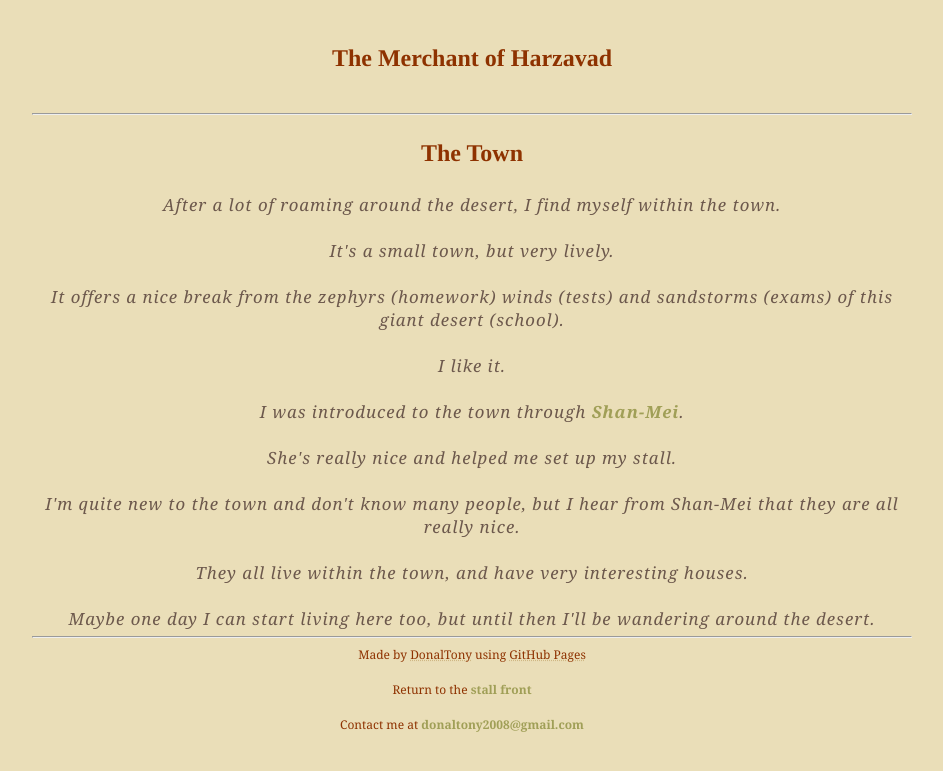
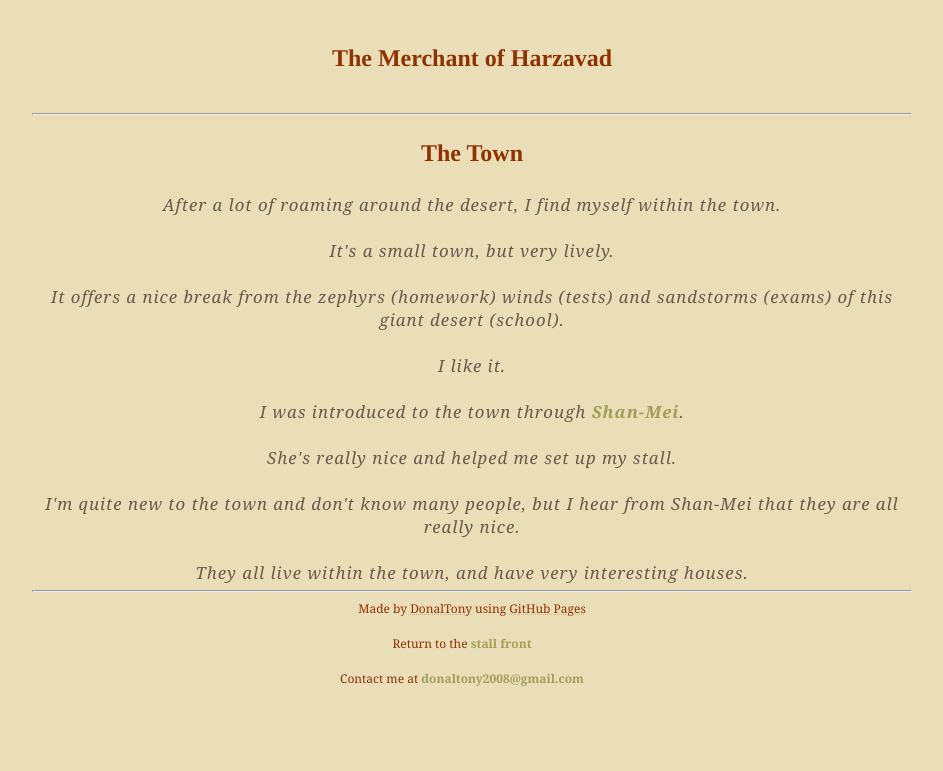
Before and after one commit to dvaraka/the-merchant, a Jekyll site: the page built from the-town.md, in a window 1280 px wide. Shown: the top 771 px of the page, without its empty margins (168-1111 px from the left). Built offline with Jekyll 4.4.1, drawn with Linux system fonts in a browser that asks for light colours; our own code applies the rules of GitHub Pages for plain Markdown files.

Commit message:
Update the-town.md

```diff
--- a/the-town.md
+++ b/the-town.md
@@ -3,5 +3,5 @@
 </head>
 <body>
   <h1>The Town</h1>
-  <h3>After a lot of roaming around the desert, I find myself within the town. <br><br> It's a small town, but very lively. <br><br> It offers a nice break from the zephyrs (homework) winds (tests) and sandstorms (exams) of this giant desert (school).<br><br> I like it. <br><br> I was introduced to the town through <a href="https://harzavad.github.io/the-merchant/">Shan-Mei</a>. <br><br>She's really nice and helped me set up my stall. <br><br> I'm quite new to the town and don't know many people, but I hear from Shan-Mei that they are all really nice. <br><br> They all live within the town, and have very interesting houses. <br><br> Maybe one day I can start living here too, but until then I'll be wandering around the desert.</h3>
+  <h3>After a lot of roaming around the desert, I find myself within the town. <br><br> It's a small town, but very lively. <br><br> It offers a nice break from the zephyrs (homework) winds (tests) and sandstorms (exams) of this giant desert (school).<br><br> I like it. <br><br> I was introduced to the town through <a href="https://harzavad.github.io/the-merchant/">Shan-Mei</a>. <br><br>She's really nice and helped me set up my stall. <br><br> I'm quite new to the town and don't know many people, but I hear from Shan-Mei that they are all really nice. <br><br> They all live within the town, and have very interesting houses.</h3>
 </body>
```
